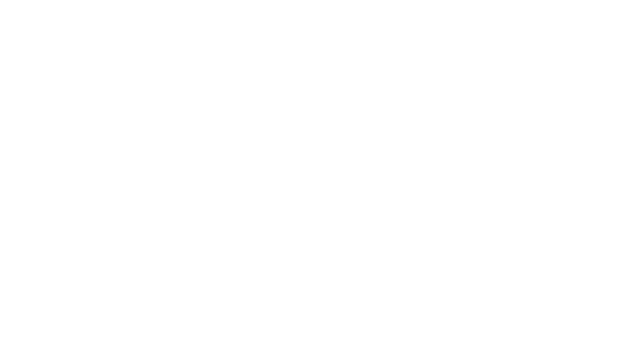
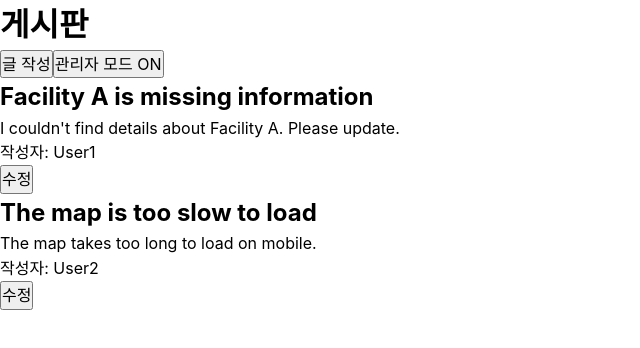
Before and after one commit to moon8603/Software-Enginnering-Project_SoftWizards, a React (Vite) app in the folder interactive-map/: page /forumpage in a window 1280 px wide. Before the commit this address had no page. Shown: the top 348 px of the page, without its empty margins (0-640 px from the left). Built offline with nearby package versions, Linux system fonts and the light colour scheme.

Commit message:
[IS-04] Save 'create forum part2' (#11)

```diff
--- a/interactive-map/src/Routes.jsx
+++ b/interactive-map/src/Routes.jsx
@@ -1,9 +1,10 @@
 import { Routes, Route, Navigate } from "react-router-dom";
 import Map from "./components/Map";
 import Filter from "./components/Filter";
-import ForumBtn from "./components/ForumBtn";
 import LoginBtn from "./components/LoginBtn";
 import LoginPage from "./pages/LoginPage";
+import ForumBtn from "./components/ForumBtn";
+import ForumPage from "./pages/ForumPage";
 
 function MyRoute() {
   return (
@@ -27,7 +28,7 @@ function MyRoute() {
 
 
       <Route path="/loginpage" element={<LoginPage />} />
-      <Route path="/forum" element={<ForumBtn />} />
+      <Route path="/forumpage" element={<ForumPage />} />
     </Routes>
   );
 }
--- a/interactive-map/src/components/Map.jsx
+++ b/interactive-map/src/components/Map.jsx
@@ -12,6 +12,7 @@ const Map = () => {
   const campusCoordinates = [37.583825, 127.060001];
   const zoomLevel = 17; //the larger the zoomLevel, more zoom in into map
 
+  // facilities 데이터 가져오기
   useEffect(() => {
     fetch("./src/data/facilities.json") //index.html 기준의 path
       .then((response) => {
--- a/interactive-map/src/components/PostForm.jsx
+++ b/interactive-map/src/components/PostForm.jsx
@@ -1,9 +1,38 @@
-import React from 'react'
+import React, { useState } from 'react'
 
-const PostForm = () => {
+const PostForm = ({ post, onSubmit, onClose }) => {
+  const [title, setTitle] = useState(post?.title || "");
+  const [content, setContent] = useState(post?.content || "");
+  const [author, setAuthor] = useState(post?.author || "");
+
+  const handleSubmit = () => {
+    onSubmit({ id: post?.id, title, content, author });
+    onClose();
+  }
+
   return (
     <div>
+      <h2>{post ? "글 수정" : "글 작성"}</h2>
+      <input
+        type='text'
+        placeholder='작성자 이름'
+        value={author}
+        onChange={(e) => setAuthor(e.target.value)}
+      />
+      <input
+        type='text'
+        placeholder='제목'
+        value={title}
+        onChange={(e) => setTitle(e.target.value)}
+      />
+      <textarea
+        placeholder='내용'
+        value={content}
+        onChange={(e) => setContent(e.target.value)}
+      />
 
+      <button onClick={handleSubmit}>{post ? "수정" : "작성"}</button>
+      <button onClick={onClose}>취소</button>
     </div>
   )
 }
--- a/interactive-map/src/components/PostList.jsx
+++ b/interactive-map/src/components/PostList.jsx
@@ -1,11 +1,19 @@
 import React from 'react'
 
-const PostList = () => {
+const PostList = ({ posts, onEdit, onDelete, isAdmin }) => {
   return (
-    <div>
-
-    </div>
-  )
-}
+    <ul>
+      {posts.map((post) => (
+        <li key = {post.id}>
+          <h2>{post.title}</h2>
+          <p>{post.content}</p>
+          <p>작성자: {post.author}</p>
+          <button onClick={() => onEdit(post)}>수정</button>
+          {isAdmin && <button onClick={() => onDelete(post.id)}>삭제</button>}
+        </li>
+      ))}
+    </ul>
+  );
+};
 
 export default PostList
--- a/interactive-map/src/pages/ForumPage.jsx
+++ b/interactive-map/src/pages/ForumPage.jsx
@@ -1,3 +1,68 @@
-import React, { useState } from "react";
+import React, { useEffect, useState } from "react";
 import PostList from "../components/PostList";
 import PostForm from "../components/PostForm";
+
+
+const ForumPage = () => {
+  const [posts, setPosts] = useState([]);
+  const [isAdmin, setIsAdmin] = useState(false);
+  const [selectedPost, setSelectedPost] = useState(null);
+  const [isCreating, setIsCreating] = useState(false);
+
+  // mock 데이터 가져오기 - demo용
+  useEffect(() => {
+    fetch("./src/mock/mockPosts.json")
+      .then((response) => {
+        if (!response.ok) {
+          throw new Error("Failed to fetch facilities data");
+        }
+        return response.json();
+      })
+      .then((data) => setPosts(data))
+  }, []);
+
+  const handleCreatePost = (post) => {
+    setPosts([...post, { ...post, id: posts.length + 1 }]);
+    setIsCreating(false);
+  }
+
+  const handleUpdatePost = (updatePost) => {
+    setPosts(posts.map((post) => (post.id === updatePost.id ? updatePost : post)));
+    setSelectedPost(null);
+  }
+
+  const handleDeletePost = (id) => {
+    setPosts(posts.filter((post) => post.id !== id));
+  };
+
+  return (
+    <div>
+      <h1>게시판</h1>
+      <button onClick={() => setIsCreating(true)}>글 작성</button>
+      <button onClick={() => setIsAdmin(!isAdmin)}>
+        {isAdmin ? "관리자 모드 OFF" : "관리자 모드 ON"}
+      </button>
+      <PostList
+        posts={posts}
+        onEdit={setSelectedPost}
+        onDelete={handleDeletePost}
+        isAdmin={isAdmin}
+      />
+      {isCreating && (
+        <PostForm
+          onSubmit={handleCreatePost}
+          onClose={() => setIsCreating(false)}
+        />
+      )}
+      {selectedPost && (
+        <PostForm
+          post={selectedPost}
+          onSubmit={handleUpdatePost}
+          onClose={() => setSelectedPost(null)}
+        />
+      )}
+    </div>
+  );
+};
+
+export default ForumPage;
```
